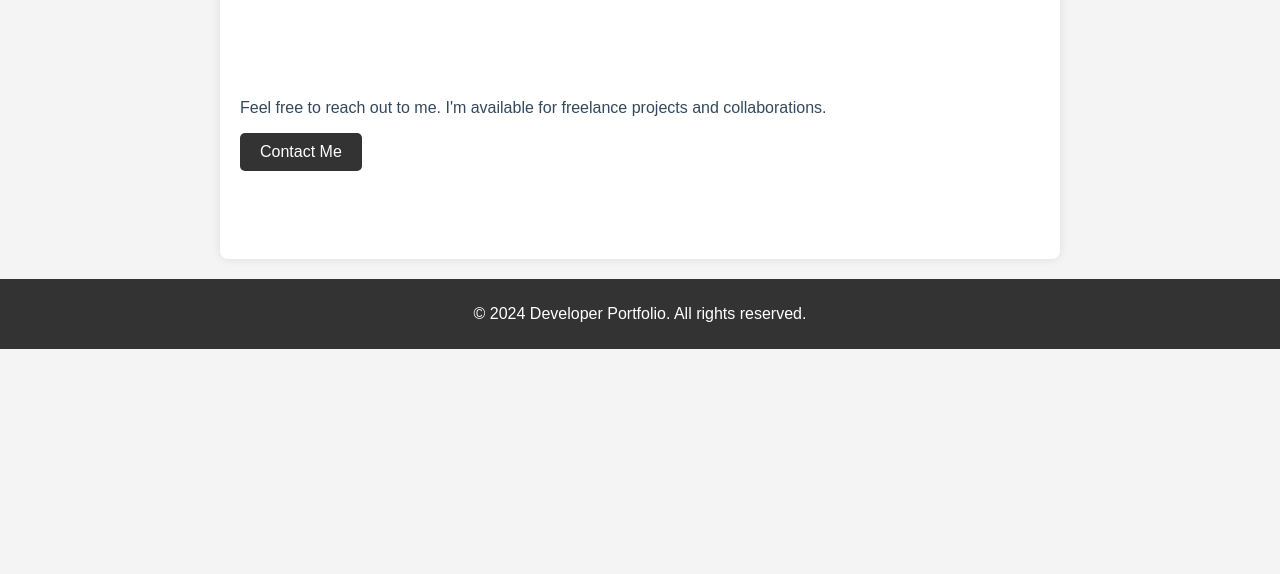
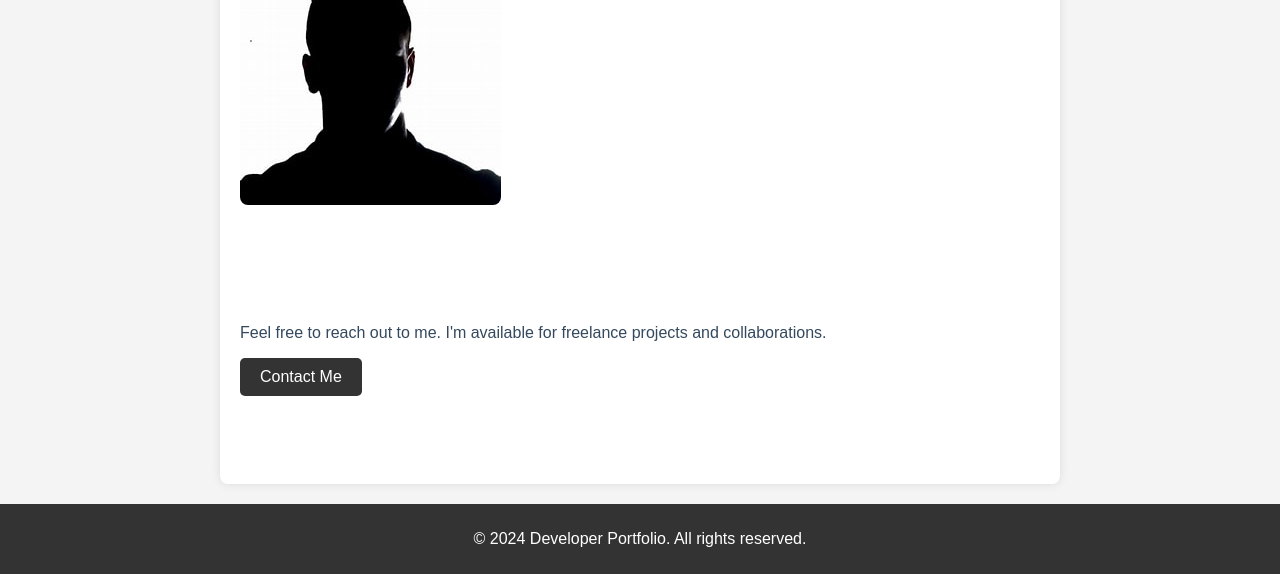
Before and after one commit to SAILAKANNAN/portpolio, a plain HTML site: page Home.html in a window 1280 px wide. Shown: the part 356-930 px from the top of the page. Before the commit the page ends 800 px from the top, so only its background shows below. Drawn offline with Linux system fonts and the light colour scheme.

Commit message:
Update Home.html

```diff
--- a/Home.html
+++ b/Home.html
@@ -90,7 +90,7 @@
         <section id="about">
             <h2>About Me</h2>
             <p>Hi, I'm [Your Name], a passionate web developer. I specialize in creating modern and responsive websites.</p>
-            <img src="Image & logo/photo.jfif" alt="Profile Image">
+            <img src="photo.jfif" alt="Profile Image">
         </section>
 
         <section id="portfolio">
```
